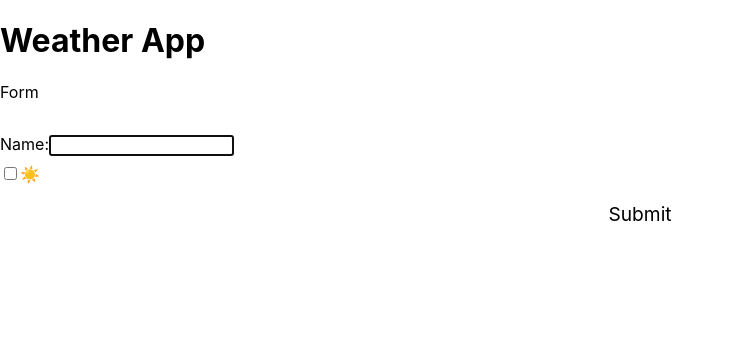
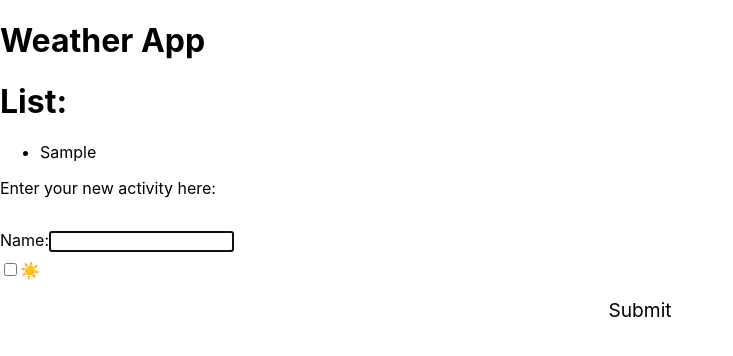
Before and after one commit to somaSeb/recap-project-4, a React (Create React App) app: page / in a window 1280 px wide. Both pictures are taken after typing "Sample" into the empty fields and a click on the input "Submit". Shown: the top 356 px of the page, without its empty margins (0-733 px from the left). Built offline with nearby package versions, Linux system fonts and the light colour scheme.

Commit message:
functional w/o local storage

```diff
--- a/src/App.js
+++ b/src/App.js
@@ -1,12 +1,14 @@
 import "./App.css";
 import Form from "./components/Form/Form";
+import List from "./components/List/List";
 import React from "react";
 import { useState } from "react";
+import useLocalStorageState from "use-local-storage-state";
 
 function App() {
   const [activities, setActivities] = useState([]);
 
-  function handleAddActivity(newActivity) {
+  function handleAddActivity(newActivity, isForGoodWeather) {
     const newActivityWithId = {
       ...newActivity,
       id: Math.random().toString(36).substring(7),
@@ -23,6 +25,7 @@ function App() {
   return (
     <>
       <h1>Weather App</h1>
+      <List onActivities={activities}>activities</List>
       <Form onAddActivity={handleAddActivity} />
     </>
   );
--- a/src/components/Form/Form.js
+++ b/src/components/Form/Form.js
@@ -19,7 +19,7 @@ export default function Form({ onAddActivity }) {
 
   return (
     <div>
-      <header>Form</header>
+      <header>Enter your new activity here:</header>
       <form className="form" onSubmit={handleSubmit}>
         <label>
           Name:
--- /dev/null
+++ b/src/components/List/List.css
@@ -0,0 +1,4 @@
+.list {
+  border-radius: 5px;
+  border: 5px;
+}
--- a/src/components/List/List.js
+++ b/src/components/List/List.js
@@ -0,0 +1,15 @@
+import "./List.css";
+import React from "react";
+
+export default function List({ onActivities }) {
+  return (
+    <>
+      <h1>List:</h1>
+      <ul className="list">
+        {onActivities.map((activity) => (
+          <li key={activity.id}>{activity.name}</li>
+        ))}
+      </ul>
+    </>
+  );
+}
```
